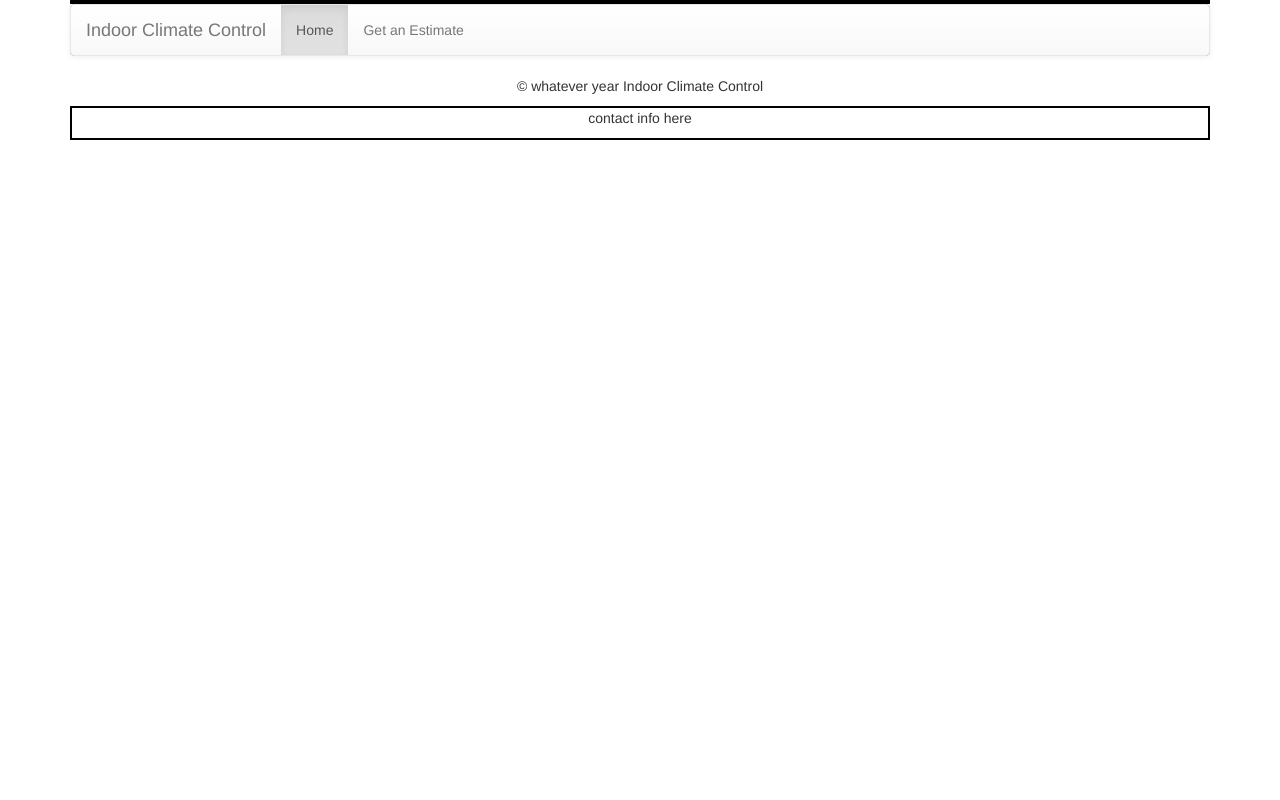
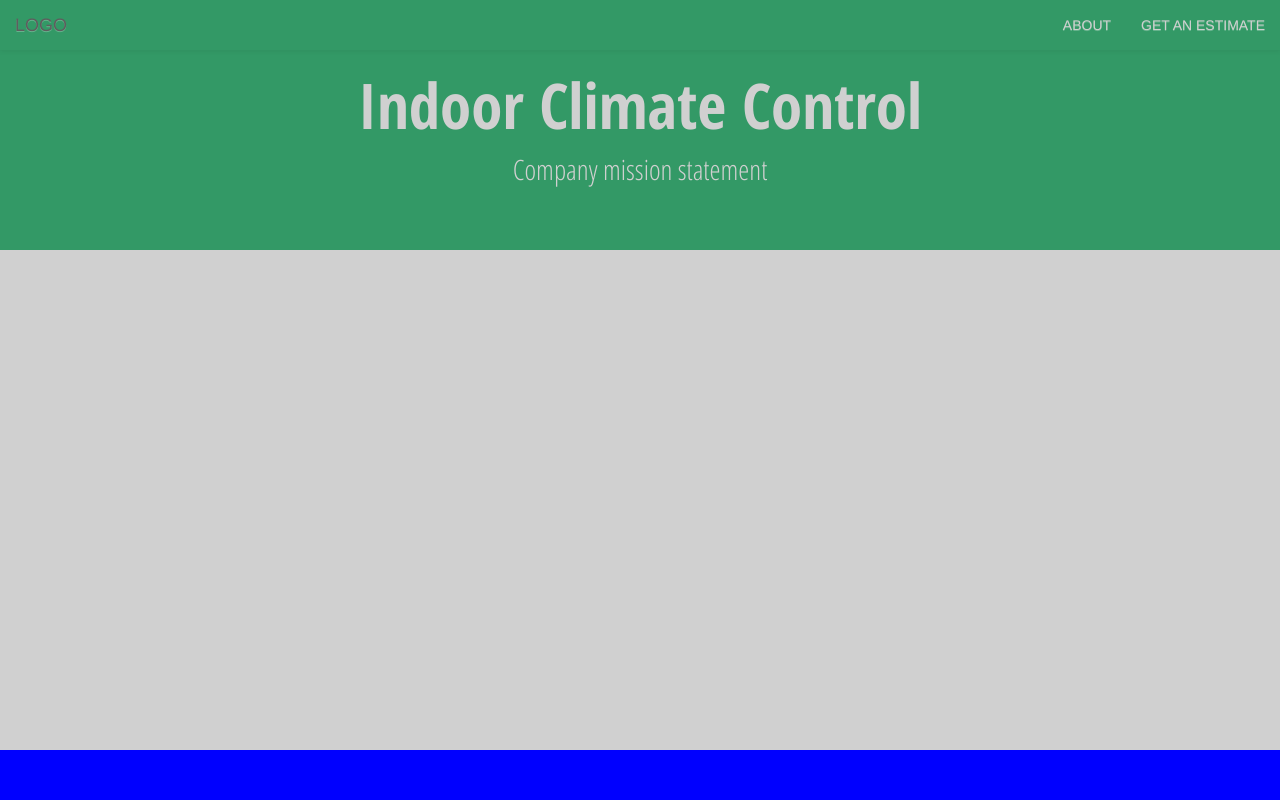
Before and after one commit to agganderson/indoor-climate-control, a website: page client/index.html in a window 1280 px wide. Shown: the top 800 px of the page. Drawn offline with nearby package versions, Linux system fonts and the light colour scheme; some packages are replaced by stand-ins of ours.

Commit message:
style progression

```diff
--- a/client/css/style.css
+++ b/client/css/style.css
@@ -1,20 +1,84 @@
-* {
-	margin: 0px auto;
+
+@import url(https://fonts.googleapis.com/css?family=Open+Sans+Condensed:300,700);
+
+/*nav bar styling */
+
+.navbar-default {
+	border-radius: 0px;
+	border: none;
+
+}
+	.container-fluid {
+		background-color: #339966;
+	}
+
+	.navbar-default .navbar-brand {
+		color: #d0d0d0;
+	}
+
+	.navbar-default .navbar-nav>li>a {
+		color: #d0d0d0;
+	}
+
+/*banner styling*/
+
+#banner {
+	width: 100%;
+	height: 200px;
+	margin-top: 49.9px;
+	position: relative;
+	background-color: #339966;
+	background-position: top center;
+	background-attachment: fixed;
+	background-repeat: no-repeat;
+	overflow: hidden;
 }
 
-#nav {
-	background-color: blue;
-	color: yellow;
+	#banner h1 {
+		font-family: 'Open Sans Condensed', sans-serif;
+		font-weight: bold;
+		font-size: 4.5em;
+		color: #d0d0d0;
+	}
+
+	#banner p {
+		font-family: 'Open Sans Condensed', sans-serif;
+		font-size: 2em;
+		color: #d0d0d0;
+	}
+
+/*about section styling*/
+
+#about {
+	width: 100%;
+	height: 500px;
+	background-color: #d0d0d0;
 }
 
-#banner {
-	border: black 2px solid;
+/*estimate section styling*/
+
+#estimate {
+	width: 100%;
+	height: 600px;
+	background-color: blue;
 }
 
-#log {
-	border: black 2px solid;
+/*footer styling*/
+
+footer {
+	vertical-align: top;
+	margin-left: 30%;
 }
 
-#contact {
-	border: black 2px solid;
-}
+	#logo {
+		display: inline-block;
+		width: 30%;
+		margin-left: 5%;
+		border: black 2px solid;
+	}
+
+	#contact {
+		display: inline-block;
+		width: 30%;
+		border: black 2px solid;
+	}
--- a/client/index.html
+++ b/client/index.html
@@ -26,18 +26,22 @@
 	<!-- STYLESHEET LINK -->
 	<link rel="stylesheet" type="text/css" href="../css/style.css">
 
+	<!-- JQUERY CODE -->
+	<script src="../js/jq.js"></script>
+
 	<!-- ANGULAR CODES -->
 	<script type="text/javascript">
 		var myApp = angular.module('myApp', ['ngRoute']);
-		myApp.config(function($routeProvider){
-			$routeProvider
-				.when('/dashboard', {
-					templateUrl: 'partials/estimate.html'
-				})
-				.otherwise({
-					redirectTo: '/'
-				});
-		});
+
+		// myApp.config(function($routeProvider){
+		// 	$routeProvider
+		// 		.when('/dashboard', {
+		// 			templateUrl: 'partials/estimate.html'
+		// 		})
+		// 		.otherwise({
+		// 			redirectTo: '/'
+		// 		});
+		// });
 
 		//ESTIMATE CONTROLLER
 		myApp.controller('estimateController', function($scope, $location, $routeParams, estimateFactory){
@@ -53,36 +57,56 @@
 		});
 	</script>
 </head>
-<body>
-	<div class="container">
+<body id="myPage" data-spy="scroll">
+	<!-- <div class="container"> -->
 
-		<div id="banner">
-		</div>
-
-		<nav class="navbar navbar-default" id="nav">
+		<nav class="navbar navbar-default navbar-fixed-top" id="navbar">
 		  <div class="container-fluid">
 		    <div class="navbar-header">
-		      <a class="navbar-brand" href="/">Indoor Climate Control</a>
+		      <button type="button" class="navbar-toggle" data-toggle="collapse" data-target="#navbar">
+		        <span class="icon-bar"></span>
+		        <span class="icon-bar"></span>
+		        <span class="icon-bar"></span>
+		      </button>
+		      <a class="navbar-brand" href="#myPage">LOGO</a>
 		    </div>
-		    <ul class="nav navbar-nav">
-		      <li class="active"><a href="/">Home</a></li>
-		      <li><a href="#/estimate">Get an Estimate</a></li>
+		    <div class="collapse navbar-collapse">
+		      <ul class="nav navbar-nav navbar-right">
+		        <li><a href="#about"></span>ABOUT</a></li>
+		        <li><a href="#estimate">GET AN ESTIMATE</a></li>
 		      </ul>
+		    </div>
 		  </div>
 		</nav>
 
-		<div ng-view="">
+		<div id="banner">
+			<h1 align="center">Indoor Climate Control</h1>
+			<p align="center">Company mission statement</p>
 		</div>
 
-		<footer align="center">
+		<div id="about">
+
+		</div>
+
+		<div id="estimate">
+
+		</div>
+
+	<!-- </div> -->
+</body>
+<footer>
+
 	<div id="logo">
 		<p>&copy; whatever year Indoor Climate Control</p>
 	</div>
 
 	<div id="contact">
-				<p>contact info here</p>
+		<ul>
+			<li>PHONE : (707) 235-5897</li>
+			<li>EMAIL : ddanderson@indoorclimatecontrol.biz</li>
+			<li>MAIL : PO BOX 5546, Santa Rosa, CA 95402</li>
+		</ul>
 	</div>
+
 </footer>
-	</div>
-</body>
 </html>
```
Also changed, not shown: client/js/jq.js (added), 2 other files. Lines whose indentation alone changed are shown as unchanged.
